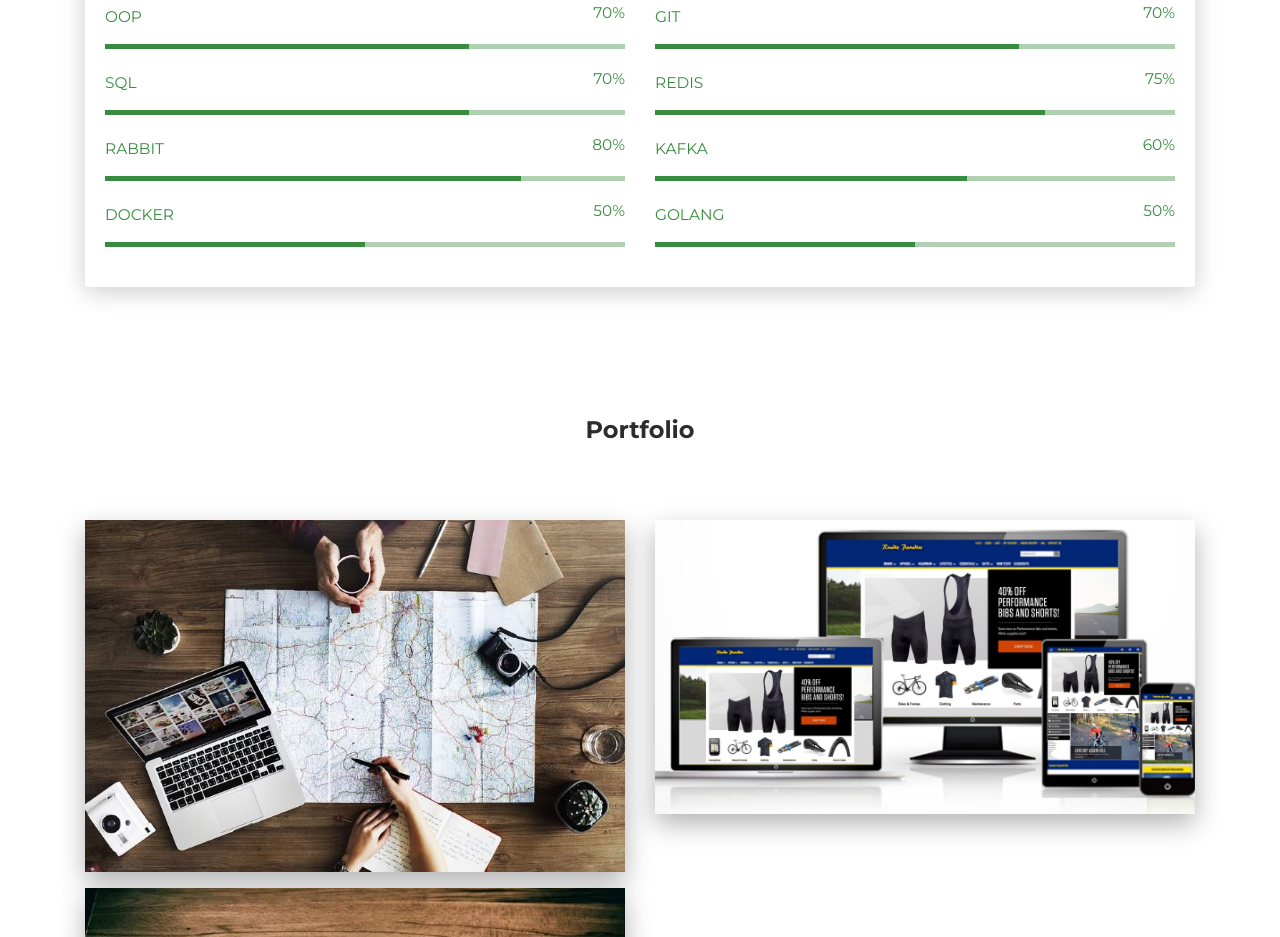
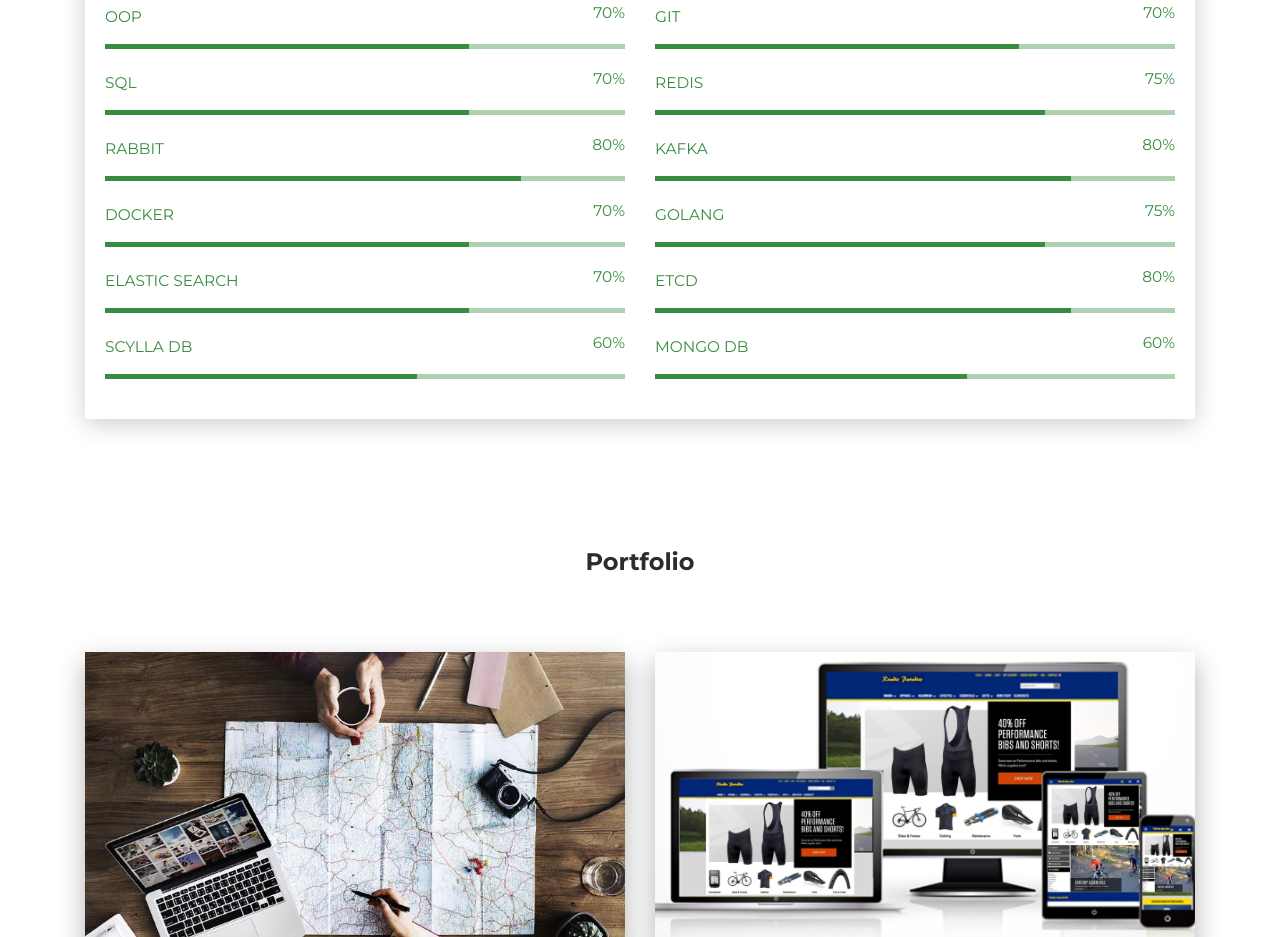
Before and after one commit to sepehrshrz/sepehrshrz, a plain HTML site: page index.html in a window 1280 px wide. Shown: the part 1320-2257 px from the top of the page. Drawn offline with Linux system fonts and the light colour scheme.

Commit message:
commit mod file

```diff
--- a/index.html
+++ b/index.html
@@ -219,7 +219,7 @@
           <div class="col-md-6">
             <div class="progress-container progress-primary"><span class="progress-badge">KAFKA</span>
               <div class="progress">
-                <div class="progress-bar progress-bar-primary" data-aos="progress-full" data-aos-offset="10" data-aos-duration="2000" role="progressbar" aria-valuenow="60" aria-valuemin="0" aria-valuemax="100" style="width: 60%;"></div><span class="progress-value">60%</span>
+                <div class="progress-bar progress-bar-primary" data-aos="progress-full" data-aos-offset="10" data-aos-duration="2000" role="progressbar" aria-valuenow="60" aria-valuemin="0" aria-valuemax="100" style="width: 80%;"></div><span class="progress-value">80%</span>
               </div>
             </div>
           </div>
@@ -228,14 +228,46 @@
           <div class="col-md-6">
             <div class="progress-container progress-primary"><span class="progress-badge">DOCKER</span>
               <div class="progress">
-                <div class="progress-bar progress-bar-primary" data-aos="progress-full" data-aos-offset="10" data-aos-duration="2000" role="progressbar" aria-valuenow="60" aria-valuemin="0" aria-valuemax="100" style="width: 50%;"></div><span class="progress-value">50%</span>
+                <div class="progress-bar progress-bar-primary" data-aos="progress-full" data-aos-offset="10" data-aos-duration="2000" role="progressbar" aria-valuenow="60" aria-valuemin="0" aria-valuemax="100" style="width: 70%;"></div><span class="progress-value">70%</span>
               </div>
             </div>
           </div>
           <div class="col-md-6">
             <div class="progress-container progress-primary"><span class="progress-badge">GOLANG</span>
               <div class="progress">
-                <div class="progress-bar progress-bar-primary" data-aos="progress-full" data-aos-offset="10" data-aos-duration="2000" role="progressbar" aria-valuenow="60" aria-valuemin="0" aria-valuemax="100" style="width: 50%;"></div><span class="progress-value">50%</span>
+                <div class="progress-bar progress-bar-primary" data-aos="progress-full" data-aos-offset="10" data-aos-duration="2000" role="progressbar" aria-valuenow="60" aria-valuemin="0" aria-valuemax="100" style="width: 75%;"></div><span class="progress-value">75%</span>
+              </div>
+            </div>
+          </div>
+        </div>
+       <div class="row">
+          <div class="col-md-6">
+            <div class="progress-container progress-primary"><span class="progress-badge">ELASTIC SEARCH</span>
+              <div class="progress">
+                <div class="progress-bar progress-bar-primary" data-aos="progress-full" data-aos-offset="10" data-aos-duration="2000" role="progressbar" aria-valuenow="60" aria-valuemin="0" aria-valuemax="100" style="width: 70%;"></div><span class="progress-value">70%</span>
+              </div>
+            </div>
+          </div>
+          <div class="col-md-6">
+            <div class="progress-container progress-primary"><span class="progress-badge">ETCD</span>
+              <div class="progress">
+                <div class="progress-bar progress-bar-primary" data-aos="progress-full" data-aos-offset="10" data-aos-duration="2000" role="progressbar" aria-valuenow="60" aria-valuemin="0" aria-valuemax="100" style="width: 80%;"></div><span class="progress-value">80%</span>
+              </div>
+            </div>
+          </div>
+        </div>
+       <div class="row">
+          <div class="col-md-6">
+            <div class="progress-container progress-primary"><span class="progress-badge">SCYLLA DB</span>
+              <div class="progress">
+                <div class="progress-bar progress-bar-primary" data-aos="progress-full" data-aos-offset="10" data-aos-duration="2000" role="progressbar" aria-valuenow="60" aria-valuemin="0" aria-valuemax="100" style="width: 60%;"></div><span class="progress-value">60%</span>
+              </div>
+            </div>
+          </div>
+          <div class="col-md-6">
+            <div class="progress-container progress-primary"><span class="progress-badge">MONGO DB</span>
+              <div class="progress">
+                <div class="progress-bar progress-bar-primary" data-aos="progress-full" data-aos-offset="10" data-aos-duration="2000" role="progressbar" aria-valuenow="60" aria-valuemin="0" aria-valuemax="100" style="width: 60%;"></div><span class="progress-value">60%</span>
               </div>
             </div>
           </div>
```
